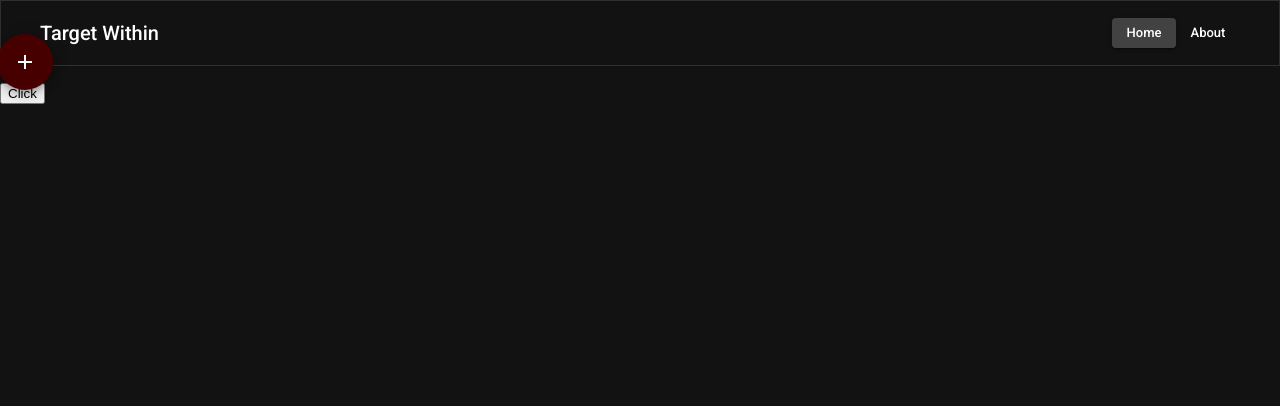
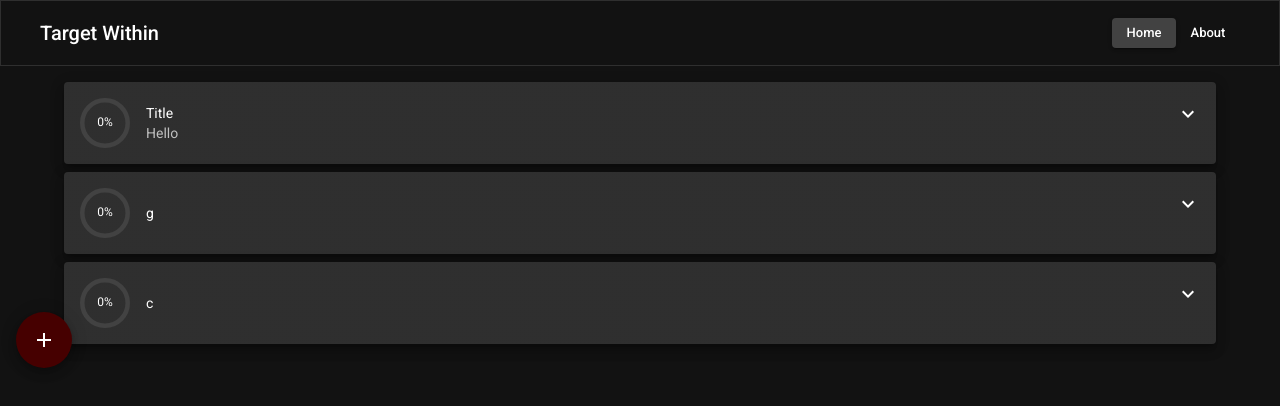
Before and after one commit to nainghtetlinn/target-within, a Next.js app: page / in a window 1280 px wide. Shown: the top 406 px of the page. Built offline with nearby package versions, Linux system fonts and the light colour scheme.

Commit message:
create TargetItem component

```diff
--- /dev/null
+++ b/app/components/CircularProgressWithLabel.tsx
@@ -0,0 +1,50 @@
+import { Typography, Box, CircularProgress } from '@mui/material'
+
+import type { CircularProgressProps } from '@mui/material'
+
+function CircularProgressWithLabel(
+  props: CircularProgressProps & { value: number }
+) {
+  return (
+    <Box sx={{ position: 'relative', display: 'inline-flex' }}>
+      <CircularProgress
+        variant='determinate'
+        sx={{
+          color: theme =>
+            theme.palette.grey[theme.palette.mode === 'light' ? 200 : 800],
+        }}
+        size={50}
+        thickness={4}
+        {...props}
+        value={100}
+      />
+      <CircularProgress
+        variant='determinate'
+        sx={{ position: 'absolute', left: 0 }}
+        size={50}
+        thickness={4}
+        {...props}
+      />
+      <Box
+        sx={{
+          top: 0,
+          left: 0,
+          bottom: 0,
+          right: 0,
+          position: 'absolute',
+          display: 'flex',
+          alignItems: 'center',
+          justifyContent: 'center',
+        }}
+      >
+        <Typography
+          variant='caption'
+          component='div'
+          color='inherit'
+        >{`${Math.round(props.value)}%`}</Typography>
+      </Box>
+    </Box>
+  )
+}
+
+export default CircularProgressWithLabel
--- /dev/null
+++ b/app/components/TargetItem.tsx
@@ -0,0 +1,134 @@
+'use client'
+
+import ExpandMoreIcon from '@mui/icons-material/ExpandMore'
+import DeleteIcon from '@mui/icons-material/Delete'
+import EditIcon from '@mui/icons-material/Edit'
+
+import {
+  Box,
+  Card,
+  CardHeader,
+  CardActions,
+  List,
+  ListItem,
+  ListItemButton,
+  ListItemText,
+  ListItemIcon,
+  Checkbox,
+  Collapse,
+  IconButton,
+  Button,
+  styled,
+} from '@mui/material'
+import CircularProgressWithLabel from './CircularProgressWithLabel'
+import type { IconButtonProps } from '@mui/material'
+import type { TargetType, TaskType } from '@/lib/features/target'
+
+import { useState } from 'react'
+import { useAppDispatch } from '@/lib/hook'
+
+import { toggleIsCompleteTask, updateTargetState } from '@/lib/features/target'
+
+interface ExpandMoreProps extends IconButtonProps {
+  expand: boolean
+}
+
+const ExpandMore = styled(({ expand, ...other }: ExpandMoreProps) => {
+  return <IconButton {...other} />
+})(({ theme, expand }) => ({
+  transform: !expand ? 'rotate(0deg)' : 'rotate(180deg)',
+  transition: theme.transitions.create('transform', {
+    duration: theme.transitions.duration.shortest,
+  }),
+}))
+
+const TargetItem = ({
+  target,
+  tasks,
+}: {
+  target: TargetType
+  tasks: TaskType[]
+}) => {
+  const dispatch = useAppDispatch()
+  const [expanded, setExpanded] = useState(false)
+
+  const handleExpandClick = () => {
+    setExpanded(!expanded)
+  }
+
+  const handleIsCompleteTask = (id: string) => {
+    dispatch(toggleIsCompleteTask({ taskId: id }))
+    dispatch(updateTargetState())
+  }
+
+  return (
+    <Card raised>
+      <CardHeader
+        avatar={
+          <CircularProgressWithLabel value={target.completedPercentage} />
+        }
+        title={target.title}
+        subheader={target.description}
+        action={
+          <ExpandMore
+            expand={expanded}
+            onClick={handleExpandClick}
+          >
+            <ExpandMoreIcon />
+          </ExpandMore>
+        }
+      />
+      <Collapse
+        in={expanded}
+        timeout='auto'
+        unmountOnExit
+      >
+        <Box sx={{ px: 2 }}>
+          <List
+            disablePadding
+            dense
+          >
+            {tasks.map(task => (
+              <ListItem
+                key={task.id}
+                disablePadding
+              >
+                <ListItemButton onClick={() => handleIsCompleteTask(task.id)}>
+                  <ListItemIcon>
+                    <Checkbox
+                      edge='start'
+                      checked={task.isComplete}
+                    />
+                  </ListItemIcon>
+                  <ListItemText primary={task.title} />
+                </ListItemButton>
+              </ListItem>
+            ))}
+          </List>
+        </Box>
+        <CardActions
+          sx={{
+            display: 'flex',
+            alignItems: 'center',
+            justifyContent: 'flex-end',
+          }}
+        >
+          <Button
+            variant='contained'
+            startIcon={<DeleteIcon />}
+          >
+            Delete
+          </Button>
+          <Button
+            variant='contained'
+            startIcon={<EditIcon />}
+          >
+            Edit
+          </Button>
+        </CardActions>
+      </Collapse>
+    </Card>
+  )
+}
+
+export default TargetItem
--- a/app/page.tsx
+++ b/app/page.tsx
@@ -1,41 +1,32 @@
 'use client'
 
+import { Stack, Container } from '@mui/material'
+
 import CreateNewTargetButton from './components/CreateNewTargetButton'
+import TargetItem from './components/TargetItem'
 
-import { useAppDispatch, useAppSelector } from '@/lib/hook'
-import {
-  createTarget,
-  toggleIsCompleteTask,
-  updateTargetState,
-} from '@/lib/features/target'
+import { useAppSelector } from '@/lib/hook'
 
 export default function Home() {
-  const dispatch = useAppDispatch()
   const { tasks, targets } = useAppSelector(store => store.target)
-
-  const createNewTarget = () => {
-    dispatch(
-      createTarget({
-        title: 'hello',
-        dueDate: new Date(),
-        tasks: [{ title: 'hello' }],
-      })
-    )
-  }
-
-  const updateIsCompleteTaskFn = () => {
-    dispatch(
-      toggleIsCompleteTask({
-        taskId: tasks[0].id,
-      })
-    )
-    dispatch(updateTargetState())
-  }
 
   return (
     <section>
-      <button onClick={createNewTarget}>Click</button>
-      <CreateNewTargetButton />
+      <Container sx={{ pt: 2 }}>
+        <Stack
+          direction='column'
+          gap={1}
+        >
+          {targets.map(target => (
+            <TargetItem
+              key={target.id}
+              target={target}
+              tasks={tasks.filter(task => task.targetId === target.id)}
+            />
+          ))}
+        </Stack>
+        <CreateNewTargetButton />
+      </Container>
     </section>
   )
 }
```
